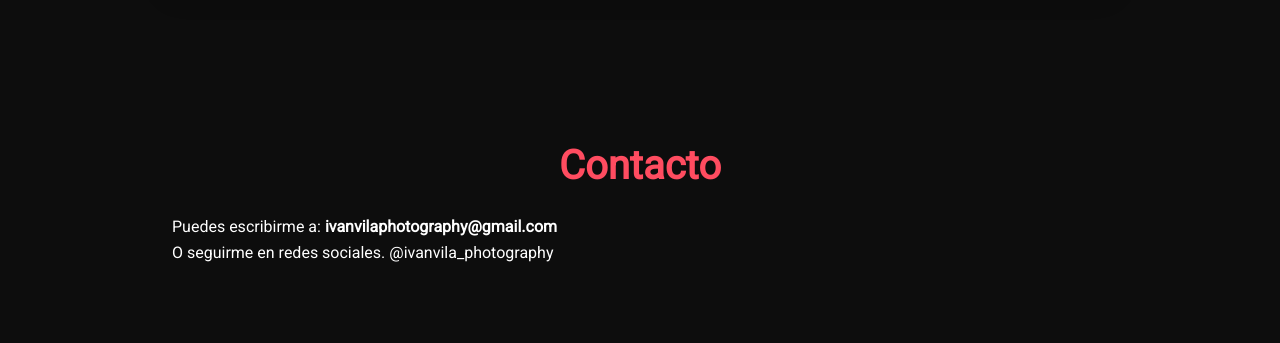
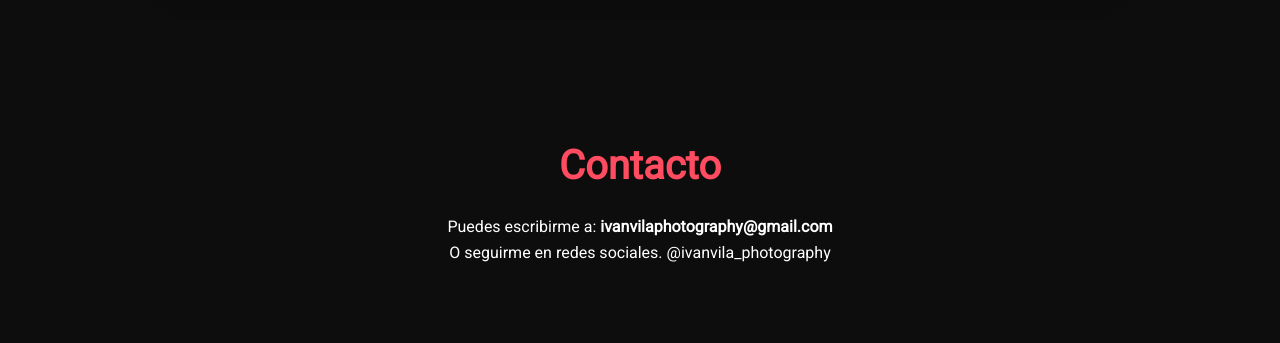
Before and after one commit to Ivanvila19/Ivanvila-portfolio, a plain HTML site: page index.html in a window 1280 px wide. Shown: the part 4490-4833 px from the top of the page. Drawn offline with Linux system fonts and the light colour scheme.

Commit message:
Update index.html

```diff
--- a/index.html
+++ b/index.html
@@ -183,11 +183,11 @@
     </div>
   </div>
 
-  <section id="contacto">
-    <h2>Contacto</h2>
-    <p>Puedes escribirme a: <strong>ivanvilaphotography@gmail.com</strong></p>
-    <p>O seguirme en redes sociales. @ivanvila_photography</p>
-  </section>
+  <section id="contacto" style="text-align: center;">
+  <h2>Contacto</h2>
+  <p>Puedes escribirme a: <strong>ivanvilaphotography@gmail.com</strong></p>
+  <p>O seguirme en redes sociales. @ivanvila_photography</p>
+</section>
 
   <footer>
   <div style="text-align: center; margin-top: 1rem;">
```
